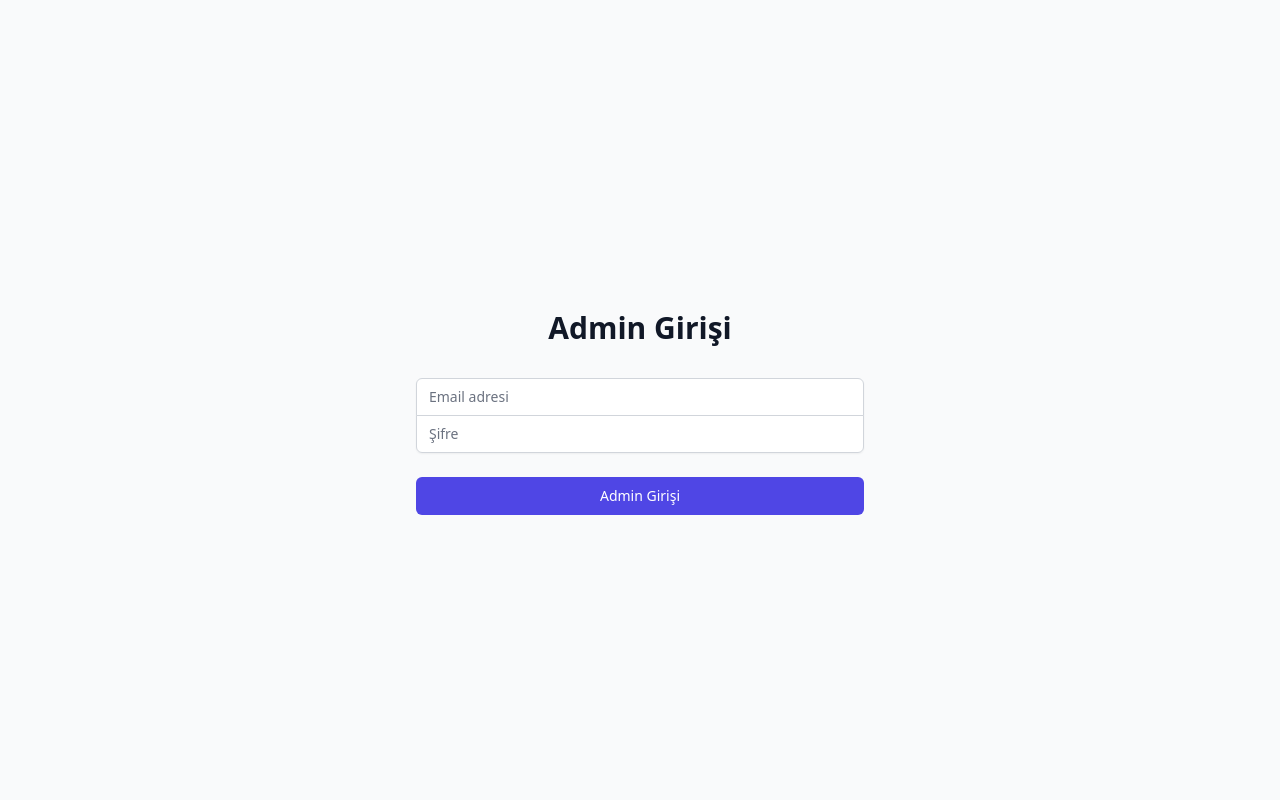
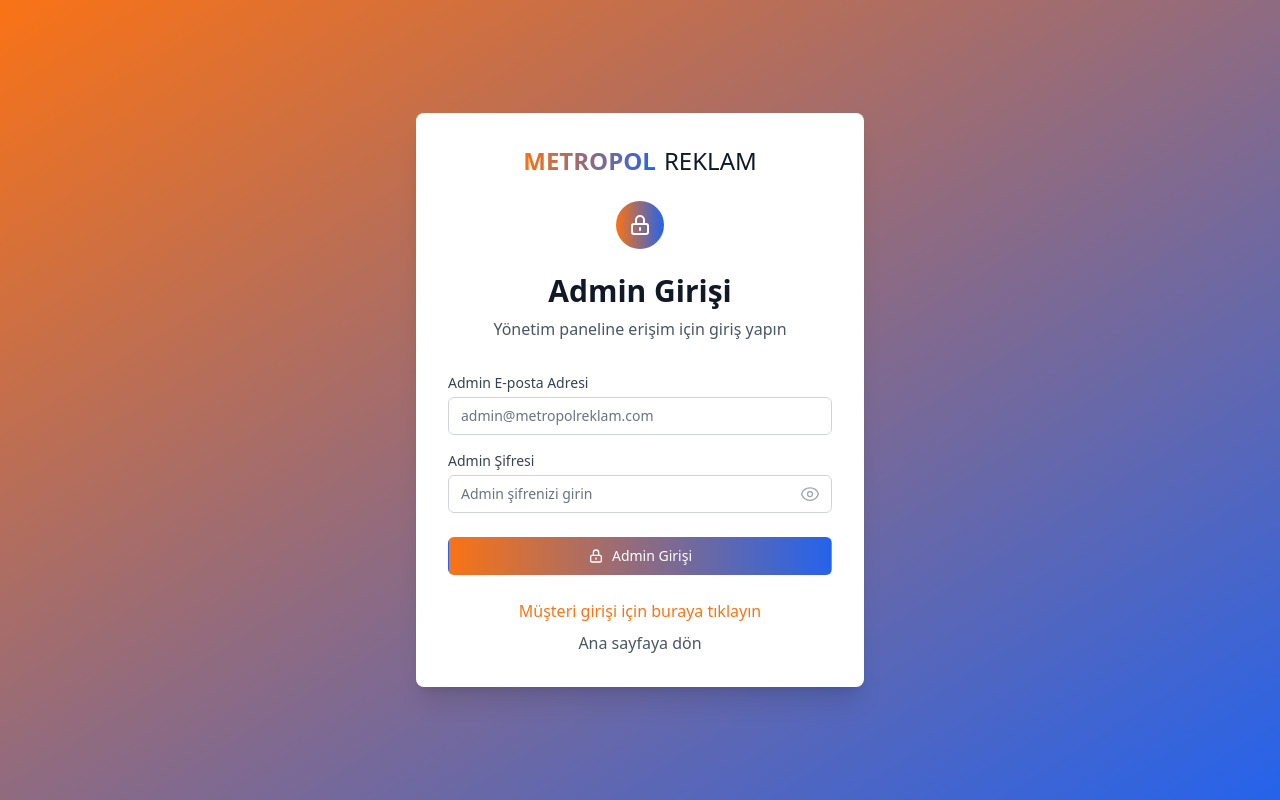
Before and after one commit to SametAnaz/metropol-reklam-site, a Next.js app: page /admin/login in a window 1280 px wide. Built offline with nearby package versions, Linux system fonts and the light colour scheme.

Commit message:
Admin login page updated to latest visual form

```diff
--- a/pages/admin/login.js
+++ b/pages/admin/login.js
@@ -1,10 +1,13 @@
 import { useState } from 'react';
 import { useRouter } from 'next/router';
 import { signIn, getSession } from 'next-auth/react';
+import Link from 'next/link';
+import { EyeIcon, EyeSlashIcon } from '@heroicons/react/24/outline';
 
 export default function AdminLogin() {
   const [email, setEmail] = useState('');
   const [password, setPassword] = useState('');
+  const [showPassword, setShowPassword] = useState(false);
   const [error, setError] = useState('');
   const [loading, setLoading] = useState(false);
   const router = useRouter();
@@ -13,6 +16,12 @@ export default function AdminLogin() {
     e.preventDefault();
     setError('');
     setLoading(true);
+
+    if (password.length < 6) {
+      setError('Şifre en az 6 karakter olmalıdır');
+      setLoading(false);
+      return;
+    }
 
     try {
       console.log('Admin login attempt for:', email);
@@ -28,7 +37,22 @@ export default function AdminLogin() {
       console.log('SignIn result:', result);
 
       if (result?.error) {
-        throw new Error(result.error || 'Giriş başarısız');
+        if (result.error === 'CredentialsSignin') {
+          setError('Email veya şifre hatalı');
+        } else if (result.error.includes('auth/')) {
+          // Firebase specific errors
+          const firebaseErrors = {
+            'auth/user-not-found': 'Bu email ile kayıtlı kullanıcı bulunamadı',
+            'auth/wrong-password': 'Şifre hatalı',
+            'auth/invalid-email': 'Geçersiz email adresi',
+            'auth/too-many-requests': 'Çok fazla deneme. Lütfen daha sonra tekrar deneyin',
+          };
+          setError(firebaseErrors[result.error] || `Giriş hatası: ${result.error}`);
+        } else {
+          setError(result.error || 'Giriş başarısız');
+        }
+        setLoading(false);
+        return;
       }
 
       // Session kontrolü yap
@@ -56,70 +80,138 @@ export default function AdminLogin() {
   };
 
   return (
-    <div className="min-h-screen flex items-center justify-center bg-gray-50 py-12 px-4 sm:px-6 lg:px-8">
+    <div className="min-h-screen bg-gradient-to-br from-primary to-secondary flex items-center justify-center py-12 px-4 sm:px-6 lg:px-8">
       <div className="max-w-md w-full space-y-8">
-        <div>
-          <h2 className="mt-6 text-center text-3xl font-extrabold text-gray-900">
+        <div className="bg-white rounded-lg shadow-xl p-8">
+          <div className="text-center">
+            <Link href="/" className="inline-block">
+              <div className="flex items-center justify-center gap-2 mb-6">
+                <span className="text-2xl font-bold bg-gradient-to-r from-primary to-secondary bg-clip-text text-transparent">
+                  METROPOL
+                </span>
+                <span className="text-2xl font-light text-gray-900">
+                  REKLAM
+                </span>
+              </div>
+            </Link>
+            <div className="mb-6">
+              <div className="mx-auto h-12 w-12 flex items-center justify-center rounded-full bg-gradient-to-r from-primary to-secondary">
+                <svg className="h-6 w-6 text-white" fill="none" stroke="currentColor" viewBox="0 0 24 24">
+                  <path strokeLinecap="round" strokeLinejoin="round" strokeWidth={2} d="M12 15v2m-6 4h12a2 2 0 002-2v-6a2 2 0 00-2-2H6a2 2 0 00-2 2v6a2 2 0 002 2zm10-10V7a4 4 0 00-8 0v4h8z" />
+                </svg>
+              </div>
+            </div>
+            <h2 className="text-3xl font-bold text-gray-900 mb-2">
               Admin Girişi
             </h2>
+            <p className="text-gray-600">
+              Yönetim paneline erişim için giriş yapın
+            </p>
           </div>
+
           <form className="mt-8 space-y-6" onSubmit={handleSubmit}>
-          <div className="rounded-md shadow-sm -space-y-px">
+            {error && (
+              <div className="bg-red-50 border border-red-200 text-red-600 px-4 py-3 rounded-md">
+                <div className="font-medium">Hata:</div>
+                <div className="text-sm mt-1">{error}</div>
+                {error.includes('erişim yetkiniz yok') && (
+                  <div className="text-xs mt-2 text-red-500">
+                    Sadece admin yetkisine sahip kullanıcılar bu sayfaya erişebilir.
+                  </div>
+                )}
+              </div>
+            )}
+
+            <div className="space-y-4">
               <div>
-              <label htmlFor="email-address" className="sr-only">
-                Email adresi
+                <label htmlFor="email" className="block text-sm font-medium text-gray-700 mb-1">
+                  Admin E-posta Adresi
                 </label>
                 <input
-                id="email-address"
+                  id="email"
                   name="email"
                   type="email"
                   autoComplete="email"
                   required
-                className="appearance-none rounded-none relative block w-full px-3 py-2 border border-gray-300 placeholder-gray-500 text-gray-900 rounded-t-md focus:outline-none focus:ring-indigo-500 focus:border-indigo-500 focus:z-10 sm:text-sm"
-                placeholder="Email adresi"
                   value={email}
                   onChange={(e) => setEmail(e.target.value)}
+                  className="appearance-none relative block w-full px-3 py-2 border border-gray-300 placeholder-gray-500 text-gray-900 rounded-md focus:outline-none focus:ring-primary focus:border-primary focus:z-10 sm:text-sm"
+                  placeholder="admin@metropolreklam.com"
                 />
               </div>
+
               <div>
-              <label htmlFor="password" className="sr-only">
-                Şifre
+                <label htmlFor="password" className="block text-sm font-medium text-gray-700 mb-1">
+                  Admin Şifresi
                 </label>
+                <div className="relative">
                   <input
                     id="password"
                     name="password"
-                type="password"
+                    type={showPassword ? 'text' : 'password'}
                     autoComplete="current-password"
                     required
-                className="appearance-none rounded-none relative block w-full px-3 py-2 border border-gray-300 placeholder-gray-500 text-gray-900 rounded-b-md focus:outline-none focus:ring-indigo-500 focus:border-indigo-500 focus:z-10 sm:text-sm"
-                placeholder="Şifre"
                     value={password}
                     onChange={(e) => setPassword(e.target.value)}
+                    className="appearance-none relative block w-full px-3 py-2 pr-10 border border-gray-300 placeholder-gray-500 text-gray-900 rounded-md focus:outline-none focus:ring-primary focus:border-primary focus:z-10 sm:text-sm"
+                    placeholder="Admin şifrenizi girin"
                   />
+                  <button
+                    type="button"
+                    className="absolute inset-y-0 right-0 pr-3 flex items-center"
+                    onClick={() => setShowPassword(!showPassword)}
+                  >
+                    {showPassword ? (
+                      <EyeSlashIcon className="h-5 w-5 text-gray-400" />
+                    ) : (
+                      <EyeIcon className="h-5 w-5 text-gray-400" />
+                    )}
+                  </button>
                 </div>
               </div>
-
-          {error && (
-            <div className="text-red-500 text-sm text-center bg-red-50 border border-red-200 rounded-md p-3">
-              {error}
             </div>
-          )}
 
             <div>
               <button
                 type="submit"
                 disabled={loading}
-              className={`group relative w-full flex justify-center py-2 px-4 border border-transparent text-sm font-medium rounded-md text-white ${
-                loading
-                  ? 'bg-indigo-400'
-                  : 'bg-indigo-600 hover:bg-indigo-700 focus:outline-none focus:ring-2 focus:ring-offset-2 focus:ring-indigo-500'
-              }`}
+                className="group relative w-full flex justify-center py-2 px-4 border border-transparent text-sm font-medium rounded-md text-white bg-gradient-to-r from-primary to-secondary hover:opacity-90 focus:outline-none focus:ring-2 focus:ring-offset-2 focus:ring-primary transition-all duration-300 disabled:opacity-50 disabled:cursor-not-allowed"
               >
-              {loading ? 'Giriş yapılıyor...' : 'Admin Girişi'}
+                {loading ? (
+                  <div className="flex items-center">
+                    <div className="animate-spin rounded-full h-4 w-4 border-b-2 border-white mr-2"></div>
+                    Giriş yapılıyor...
+                  </div>
+                ) : (
+                  <div className="flex items-center">
+                    <svg className="h-4 w-4 mr-2" fill="none" stroke="currentColor" viewBox="0 0 24 24">
+                      <path strokeLinecap="round" strokeLinejoin="round" strokeWidth={2} d="M12 15v2m-6 4h12a2 2 0 002-2v-6a2 2 0 00-2-2H6a2 2 0 00-2 2v6a2 2 0 002 2zm10-10V7a4 4 0 00-8 0v4h8z" />
+                    </svg>
+                    Admin Girişi
+                  </div>
+                )}
               </button>
+            </div>
+
+            <div className="text-center space-y-2">
+              <Link
+                href="/auth/signin"
+                className="text-primary hover:text-secondary font-medium transition-colors duration-300"
+              >
+                Müşteri girişi için buraya tıklayın
+              </Link>
+              <div>
+                <Link
+                  href="/"
+                  className="text-gray-600 hover:text-gray-900 font-medium transition-colors duration-300"
+                >
+                  Ana sayfaya dön
+                </Link>
+              </div>
             </div>
           </form>
         </div>
       </div>
+    </div>
   );
 }
```
Lines whose indentation alone changed are shown as unchanged.
